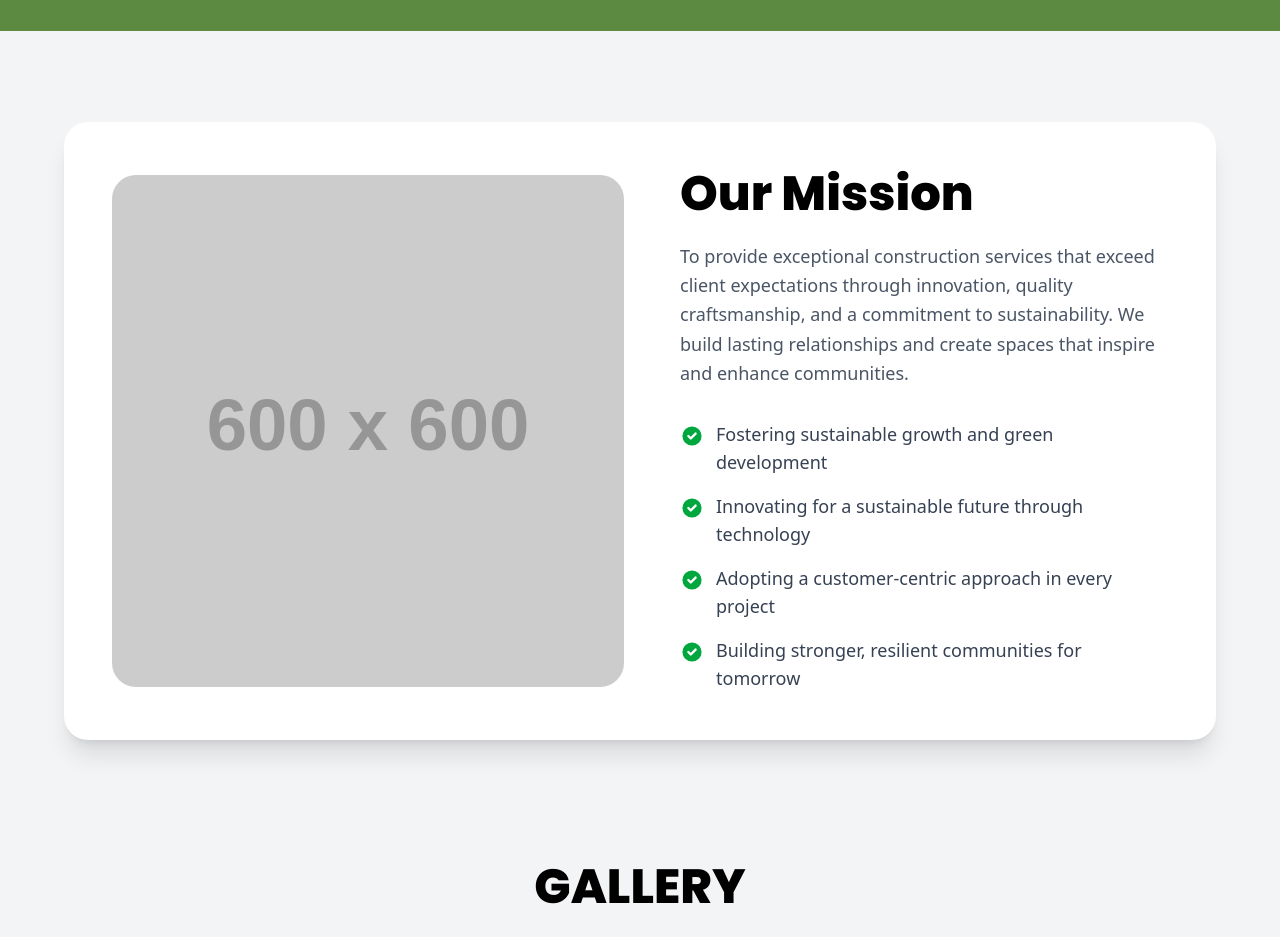
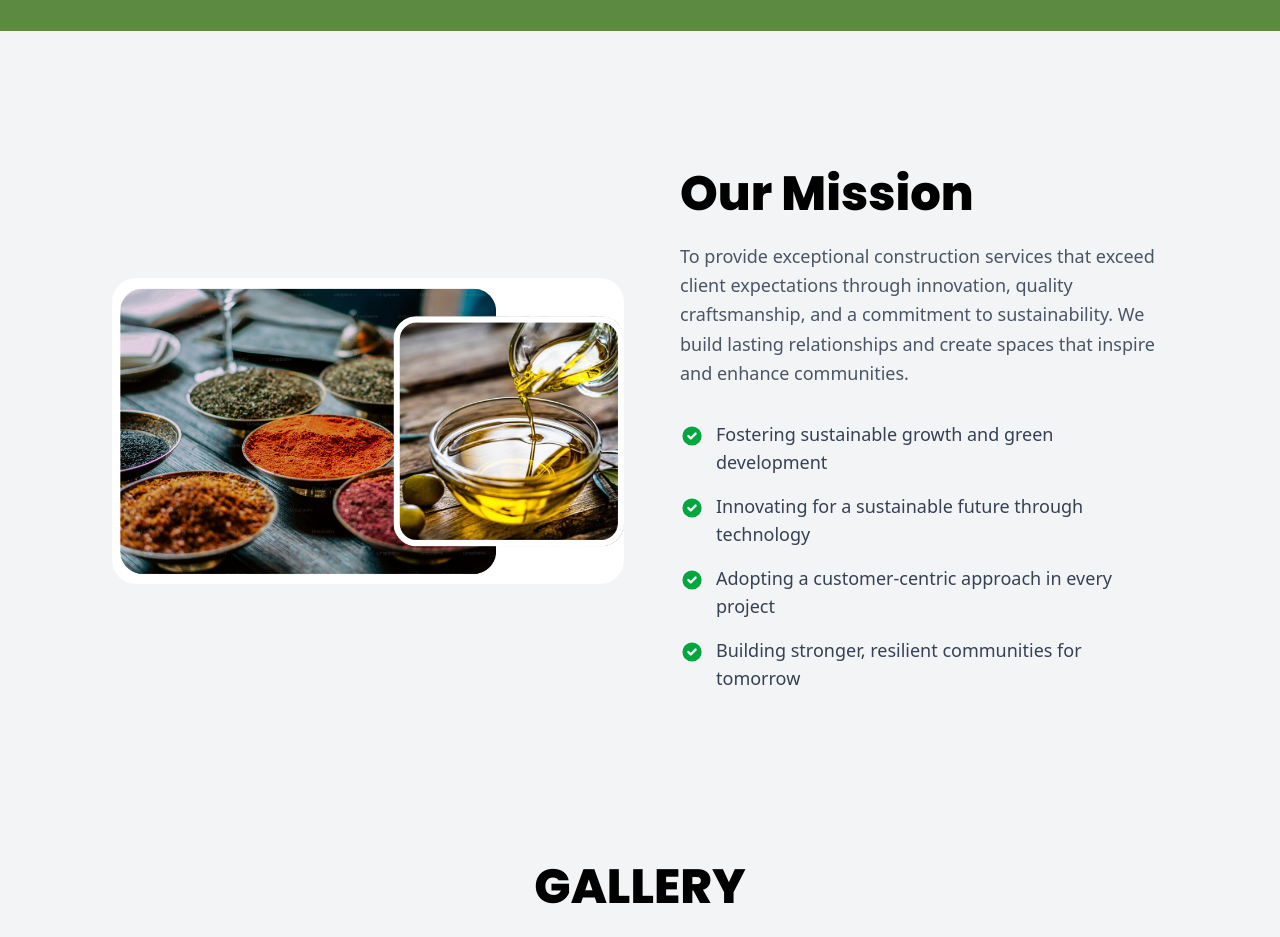
Before and after one commit to Build-Right-Studios/JDP, a React (Vite) app in the folder frontend/: page /about in a window 1280 px wide. Shown: the part 961-1898 px from the top of the page. Built offline with nearby package versions, Linux system fonts and the light colour scheme.

Commit message:
finalalised our mission page

```diff
--- a/frontend/src/components/AboutUs/OurMission.jsx
+++ b/frontend/src/components/AboutUs/OurMission.jsx
@@ -1,6 +1,7 @@
 import React from 'react';
+import ourMissionImg from '../../images/our-mission.png';
 
-// 1. A new, reusable component for each mission list item.
+
 const MissionPoint = ({ text }) => (
   <li className="flex items-start">
     <svg
@@ -19,7 +20,6 @@ const MissionPoint = ({ text }) => (
   </li>
 );
 
-// 2. Mission statement data is kept in an array for easy updates.
 const missionPoints = [
   "Fostering sustainable growth and green development",
   "Innovating for a sustainable future through technology",
@@ -30,12 +30,12 @@ const missionPoints = [
 const OurMission = () => {
   return (
     <div className="flex items-center justify-center p-8 bg-gray-100 min-h-screen font-sans">
-      <div className="flex flex-col lg:flex-row items-center bg-white rounded-3xl shadow-xl p-8 max-w-6xl mx-auto overflow-hidden">
+      <div className="flex flex-col lg:flex-row items-center rounded-3xl p-8 max-w-6xl mx-auto overflow-hidden">
 
         {/* Left Section: Single Image */}
         <div className="w-full lg:w-1/2 p-4">
           <img
-            src="https://placehold.co/600x600/34D399/white?text=Our+Vision"
+            src={ourMissionImg}
             alt="A modern architectural building representing the company's vision"
             className="w-full h-full object-cover rounded-3xl"
           />
@@ -49,7 +49,7 @@ const OurMission = () => {
           </p>
 
           <ul className="space-y-4">
-            {/* 3. We now map over the array to generate the list dynamically. */}
+            {/* We now map over the array to generate the list dynamically. */}
             {missionPoints.map((point, index) => (
               <MissionPoint key={index} text={point} />
             ))}
```
Also changed, not shown: frontend/src/images/our-mission.png (added).
